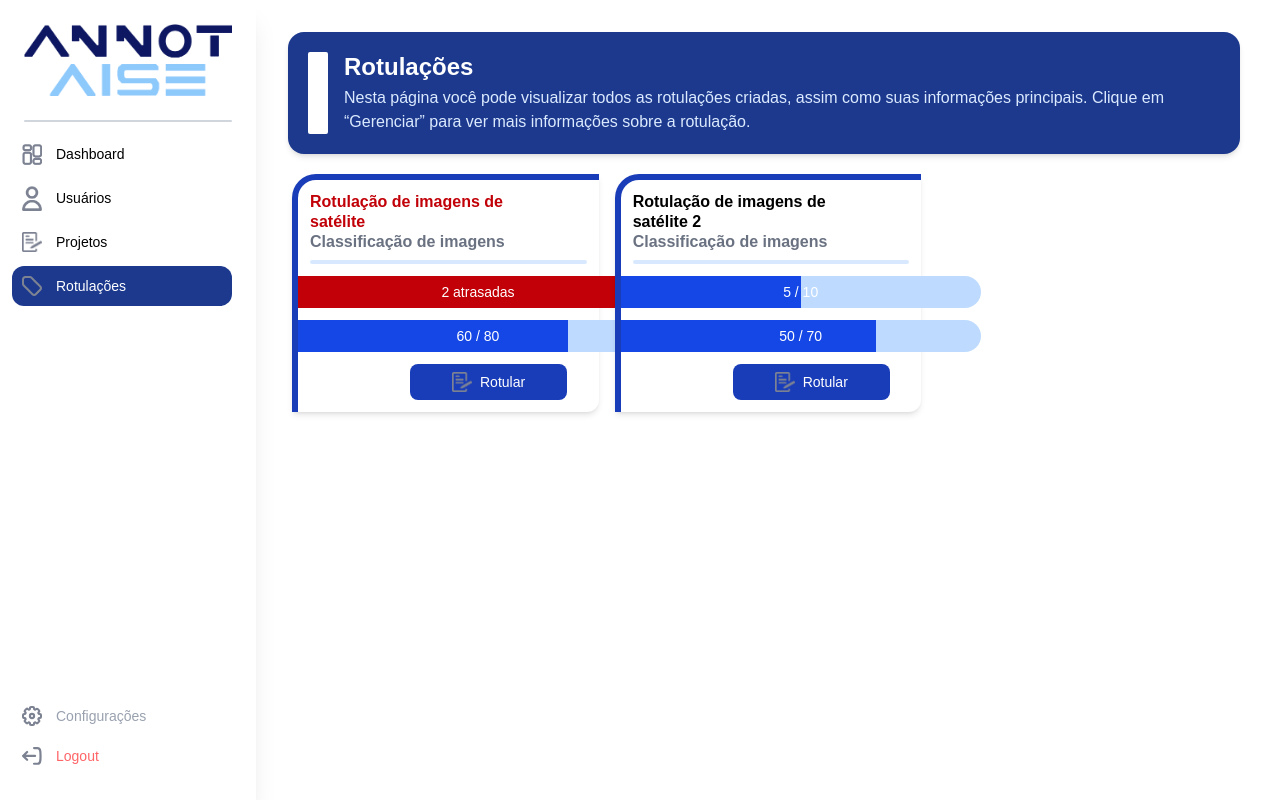
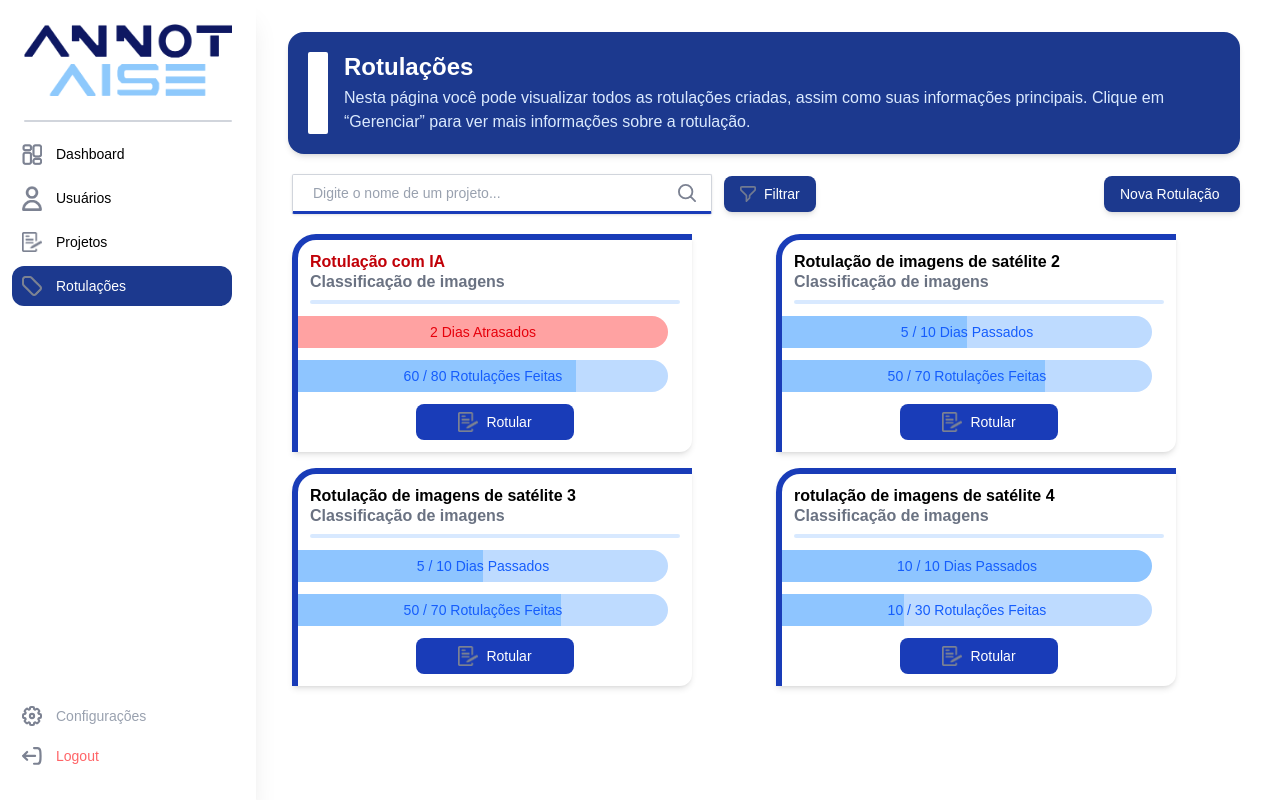
Before and after one commit to aisepucrio/annotaise, a Next.js app in the folder frontend/: page /labelings in a window 1280 px wide. Built offline with nearby package versions, Linux system fonts and the light colour scheme.

Commit message:
labelings improvement, screen size fixes

```diff
--- a/frontend/src/app/labelings/labeling_container.tsx
+++ b/frontend/src/app/labelings/labeling_container.tsx
@@ -27,6 +27,7 @@ export default function LabelingContainer({
         border-blue-800
         hover:shadow-xl
         transition-all duration-300 ease-in-out
+        max-w-100
       "
     >
       {/* título */}
@@ -41,24 +42,23 @@ export default function LabelingContainer({
       {/* linha divisória */}
       <div className="mt-2 h-1 rounded-full bg-blue-200/60" />
 
-      <div className="mt-3 flex flex-col items-start gap-3 -ml-3">
+      <div className="mt-3 flex flex-col gap-3 min-w-0 w-full">
         {/* métricas */}
-
         <ProgressBar
-            progress_label="Dias"
+            progress_label="Dias Passados"
+            late_label="Dias Atrasados"
             passed={days_passed}
             total={days_total}
         />
         <ProgressBar
-            progress_label="Rotulações"
+            progress_label="Rotulações Feitas"
+            late_label="Rotulações Atrasadas"
             passed={labelings_done}
             total={labelings_done + labelings_pending}
         />
 
-
         {/* aviso + botão */}
-        <div className="flex items-end gap-2 w-[170px] ml-28">
-
+        <div className="flex items-center justify-center">
           <LabelingButton />
         </div>
       </div>
@@ -90,34 +90,36 @@ function LabelingButton({ onClick }: { onClick?: () => void }) {
 
 type ProgressBarProps = {
   progress_label: string;
+  late_label?: string;
   passed: number;
   total: number;
 };
 
-function ProgressBar({ progress_label, passed, total }: ProgressBarProps) {
+function ProgressBar({ progress_label, late_label, passed, total }: ProgressBarProps) {
   const percent = total > 0 ? Math.round((passed / total) * 100) : 0;
-  const bgColor = total > passed ? "bg-blue-700" : "bg-red-700";
+  const bgColor = total >= passed ? "bg-blue-300" : "bg-red-300";
+  const textColor = total >= passed ? "text-blue-600" : "text-red-600";
 
   return (
-    <div className="">
-      <div className="relative w-90">
-        {/* track */}
+   <div className="w-full min-w-0 -ml-3"> {/* margem negativa para puxar à esquerda */}
+      <div className="relative w-full">
+        {/* track: usa full width do container e esconde overflow */}
         <div className="w-full h-8 bg-blue-200 rounded-r-full overflow-hidden">
-          {/* filled portion */}
+          {/* filled portion: largura controlada via style, anima largura */}
           <div
-            className={`h-full ${bgColor} transition-width duration-200`}
+            className={`h-full ${bgColor} transition-all duration-200`}
             style={{ width: `${percent}%` }}
-            aria-hidden="true"
+            role="progressbar"
+            aria-valuenow={percent}
+            aria-valuemin={0}
+            aria-valuemax={100}
           />
         </div>
-        <span
-          className={`absolute inset-0 flex items-center justify-center text-sm font-medium pointer-events-none text-white`}
-        >
-          {total > passed
-            ? `${passed} / ${total}`
-            : `${passed - total} atrasadas`}
+        {/* texto sobreposto */}
+        <span className={`absolute inset-0 flex items-center justify-center text-sm font-medium pointer-events-none px-2 truncate ${textColor}`}>
+          {total >= passed ? `${passed} / ${total} ${progress_label}` : `${passed - total} ${late_label}`}
         </span>
       </div>
     </div>
-  );
-}
+   );
+ }
--- a/frontend/src/app/labelings/page.tsx
+++ b/frontend/src/app/labelings/page.tsx
@@ -2,11 +2,12 @@ import Image from "next/image";
 import Sidebar from "../components/sidebar";
 import PageHeader from "../components/page_description"
 import LabelingContainer from "./labeling_container";
+import FilterBar from "../components/filter_bar";
 
 const labelings = [
   {
     id: 1,
-    title: "Rotulação de imagens de satélite",
+    title: "Rotulação com IA",
     project: "Classificação de imagens",
     days_passed: 12,
     days_total: 10,
@@ -22,6 +23,24 @@ const labelings = [
     labelings_done: 50,
     labelings_pending: 20,
   },
+  {
+    id: 3,
+    title: "Rotulação de imagens de satélite 3",
+    project: "Classificação de imagens",
+    days_passed: 5,
+    days_total: 10,
+    labelings_done: 50,
+    labelings_pending: 20,
+  },
+  {
+    id: 4,
+    title: "rotulação de imagens de satélite 4",
+    project: "Classificação de imagens",
+    days_passed: 10,
+    days_total: 10,
+    labelings_done: 10,
+    labelings_pending: 20,
+  },
 ]
 
 
@@ -31,7 +50,17 @@ export default function Projects() {
       <div className="bg-white ml-64  p-4 min-h-screen">
         <Sidebar></Sidebar>
         <PageHeader page_title="Rotulações" description="Nesta página você pode visualizar todos as rotulações criadas, assim como suas informações principais. Clique em “Gerenciar” para ver mais informações sobre a rotulação."></PageHeader>
-        <div className="ml-5 mr-5 mt-5 grid grid-cols-1 md:grid-cols-2 lg:grid-cols-3 gap-4">
+        <div className="flex flex-nowrap items-center mt-5">
+                  <FilterBar/>
+                  <button className="ml-auto w-34 mr-6
+                    flex flex-nowrap items-center gap-2 rounded-lg bg-blue-900
+                    hover:bg-blue-800 text-white px-4 py-2
+                    shadow-md text-sm transition-colors cursor-pointer
+
+                  ">Nova Rotulação</button>
+                </div>
+
+        <div className="ml-5 mr-5 mt-5 grid grid-cols-1 md:grid-cols-1 lg:grid-cols-2 2xl:grid-cols-3 gap-4">
         {labelings.map(p => (
               <LabelingContainer
               key={p.id}
--- a/frontend/src/app/projects/page.tsx
+++ b/frontend/src/app/projects/page.tsx
@@ -68,7 +68,6 @@ const projects = [
     status: "ok" as const,
     labelings_late:10
   },
-  // ...
 ];
 
 
@@ -79,16 +78,16 @@ export default function Projects() {
         <Sidebar></Sidebar>
         <PageHeader page_title="Projetos" description="Nesta página você pode visualizar todos os projetos criados, assim como suas informações principais. Clique em “Gerenciar” para ver mais informações sobre o projeto."></PageHeader>
 
-        <div className="flex flex-nowrap items-center mt-5 max-w-305">
+        <div className="flex flex-nowrap items-center mt-5">
           <FilterBar/>
-          <button className="ml-auto
+          <button className="ml-auto w-29 mr-6
             flex flex-nowrap items-center gap-2 rounded-lg bg-blue-900
             hover:bg-blue-800 text-white px-4 py-2
             shadow-md text-sm transition-colors cursor-pointer
 
           ">Novo Projeto</button>
         </div>
-        <div className="ml-5 mr-5 mt-5 grid grid-cols-1 md:grid-cols-2 lg:grid-cols-3 gap-4">
+        <div className="ml-5 mr-5 mt-5 grid grid-cols-1 md:grid-cols-1 lg:grid-cols-2 2xl:grid-cols-3 gap-4">
 
         {projects.map(p => (
             <ProjectContainer
--- a/frontend/src/app/projects/project_container.tsx
+++ b/frontend/src/app/projects/project_container.tsx
@@ -24,6 +24,7 @@ export default function ProjectContainer({
         border-blue-800
         hover:shadow-xl
         transition-all duration-300 ease-in-out
+        max-w-100
       "
     >
       {/* título */}
--- a/frontend/src/app/users/page.tsx
+++ b/frontend/src/app/users/page.tsx
@@ -2,7 +2,7 @@ import Image from "next/image";
 import Sidebar from "../components/sidebar";
 import PageHeader from "../components/page_description"
 import UserContainer from "./user_container";
-
+import FilterBar from "../components/filter_bar";
 
 const users = [
   {
@@ -48,8 +48,16 @@ export default function Projects() {
       <div className="bg-white ml-64  p-4 min-h-screen">
         <Sidebar></Sidebar>
         <PageHeader page_title="Usuários" description="Nesta página você pode visualizar todos os usuários cadastrados aos seus projetos assim como informações relevantes sobre eles. Clique em “Gerenciar” para ver mais informações sobre o usuário."></PageHeader>
+        <div className="flex flex-nowrap items-center mt-5">
+                  <FilterBar/>
+                  <button className="ml-auto w-30 mr-6
+                    flex flex-nowrap items-center gap-2 rounded-lg bg-blue-900
+                    hover:bg-blue-800 text-white px-4 py-2
+                    shadow-md text-sm transition-colors cursor-pointer
 
-        <div className="ml-5 mr-5 mt-5 grid grid-cols-1 md:grid-cols-2 lg:grid-cols-3 gap-4">
+                  ">Novo Usuário</button>
+                </div>
+        <div className="ml-5 mr-5 mt-5 grid grid-cols-1 md:grid-cols-1 lg:grid-cols-2 2xl:grid-cols-3 gap-4">
 
                 {users.map(p => (
                     <UserContainer
--- a/frontend/src/app/users/user_container.tsx
+++ b/frontend/src/app/users/user_container.tsx
@@ -24,6 +24,7 @@ export default function UserContainer({
         border-blue-800
         hover:shadow-xl
         transition-all duration-300 ease-in-out
+        max-w-100
       ">
 
       <div className="mt-1 flex justify-between items-end gap-3">
```
